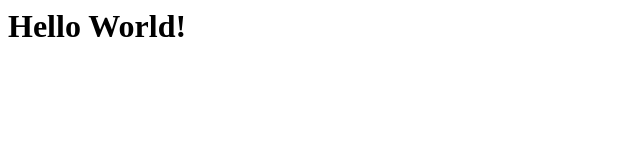
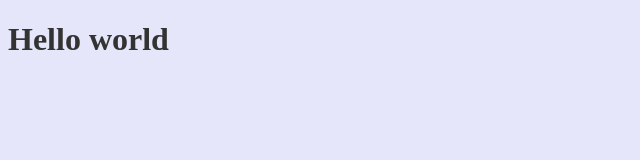
Before and after one commit to Zoha-Waheed/linters-setup, a website: page index.html in a window 1280 px wide. Shown: the whole page, without its empty margins (0-640 px from the left). Drawn offline with Linux system fonts and the light colour scheme.

Commit message:
CSS file added and text.md added in .gitignore

```diff
--- a/index.html
+++ b/index.html
@@ -1,3 +1,14 @@
-<h1>
-    Hello World!
-</h1>
+<!DOCTYPE html>
+<html lang="en">
+<head>
+    <meta charset="UTF-8">
+    <meta name="viewport" content="width=device-width, initial-scale=1.0">
+    <title>Document</title>
+    <link rel="stylesheet" href="style.css">
+</head>
+<body>
+    <header>
+        <h1>Hello world</h1>
+    </header>
+</body>
+</html>
--- /dev/null
+++ b/style.css
@@ -0,0 +1,5 @@
+body {
+    background-color: lavender;
+    font-family: serif;
+    color: #333333; /* Dark color for contrast */
+}
```
Also changed, not shown: 1 other file.
